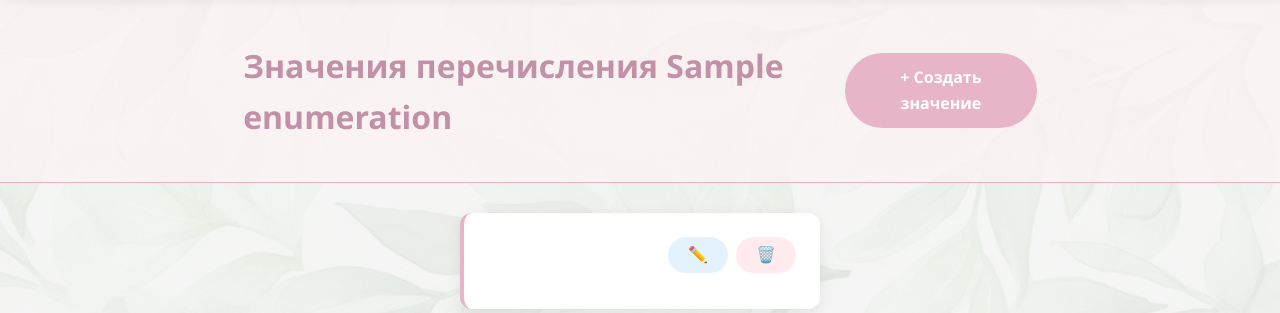
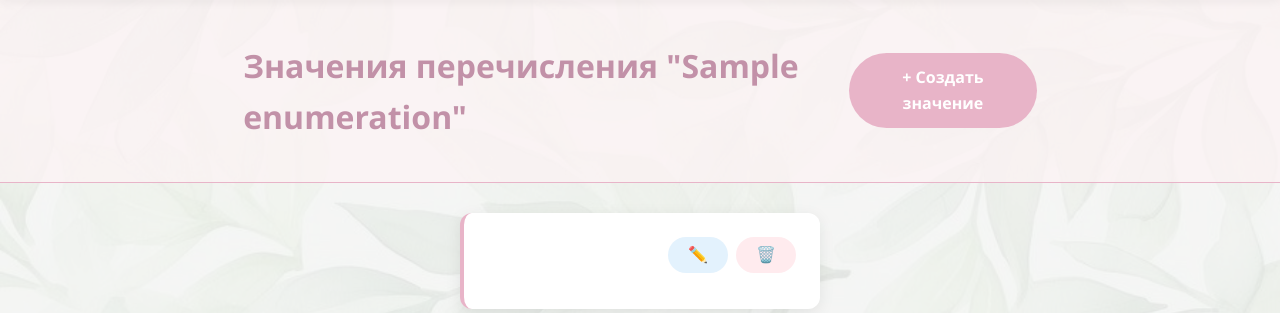
Before and after one commit to juuxi/beauty_salon, a Django app: page /enumerations/1/values/list/ in a window 1280 px wide. Shown: the part 74-387 px from the top of the page. Run offline with Django 5.2, Linux system fonts and the light colour scheme; tables that the repository leaves empty hold one stand-in row (values such as "Sample post").

Commit message:
add quotes around enum/classifier name in values/params correspondingly

```diff
--- a/beauty_salon/templates/classifier_node/classifier_parameters.html
+++ b/beauty_salon/templates/classifier_node/classifier_parameters.html
@@ -5,7 +5,7 @@
 
 {% block content %}
 <div class="page-header">
-    <h1 class="page-title">Параметры класса {{ classifier.name }}</h1>
+    <h1 class="page-title">Параметры класса "{{ classifier.name }}"</h1>
     <a href="{% url 'master_dashboard:classifier_parameter-create' node_id=classifier.id %}" class="btn btn--primary open-modal-btn">+ Добавить параметр</a>
 </div>
 
--- a/beauty_salon/templates/enumeration/enumeration_values.html
+++ b/beauty_salon/templates/enumeration/enumeration_values.html
@@ -5,7 +5,7 @@
 
 {% block content %}
 <div class="page-header">
-    <h1 class="page-title">Значения перечисления {{ enumeration.name }}</h1>
+    <h1 class="page-title">Значения перечисления "{{ enumeration.name }}"</h1>
     <a href="{% url 'master_dashboard:enumeration_value-create' enumeration_id=enumeration.id %}" class="btn btn--primary open-modal-btn">+ Создать значение</a>
 </div>
 
```
